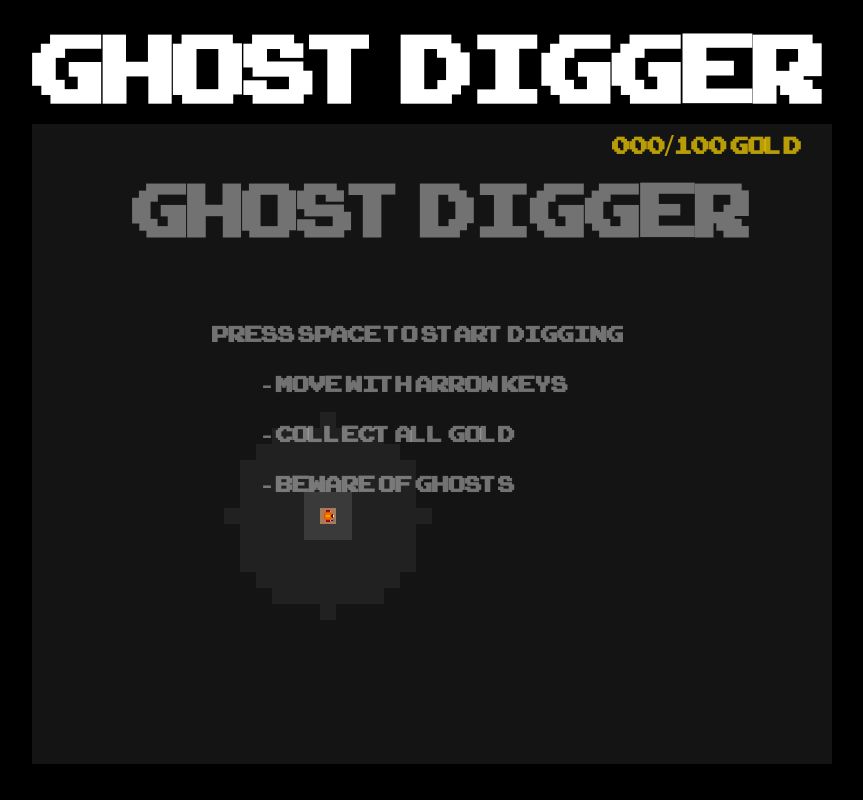
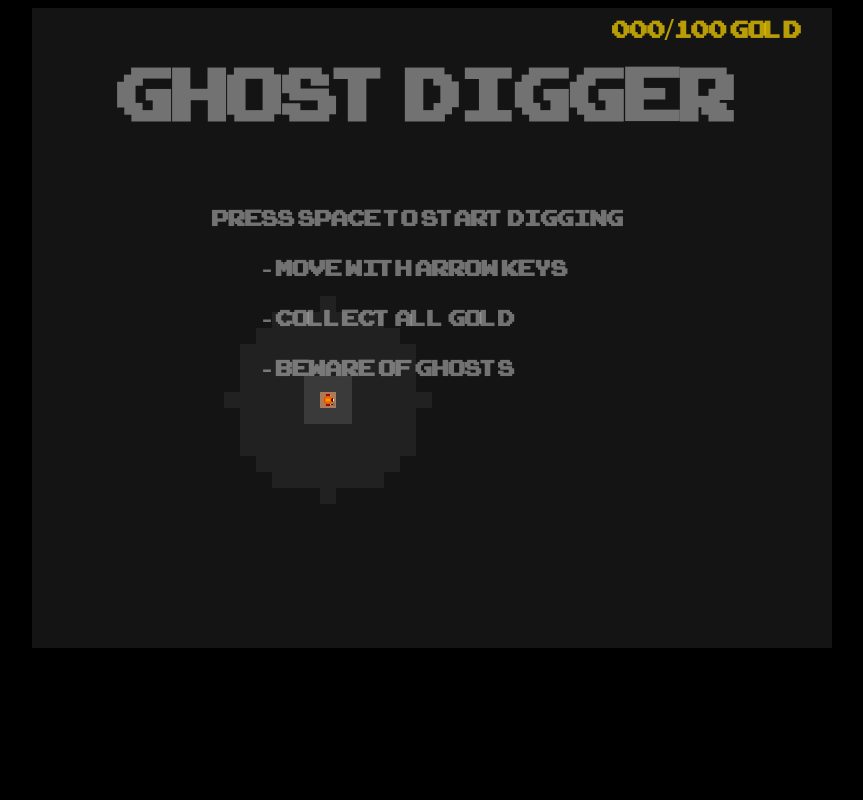
Before and after one commit to finnp/ghostdigger, a plain HTML site: page index.html in a window 1280 px wide. Shown: the whole page, without its empty margins (208-1071 px from the left). Drawn offline with Linux system fonts and the light colour scheme.

Commit message:
most recent version

```diff
--- a/game.js
+++ b/game.js
@@ -173,7 +173,7 @@ Game.prototype.draw = function(timestamp) {
         Math.floor(this.offsetY)
       )
       this.context.fillStyle = "rgba(0,0,0,0.4)"
-      if(this.player.distance(j, i) > 6) {
+      if(this.player.distance(j, i) > 36) {
         this.context.fillRect(
           Math.floor(this.offsetX * j),
           Math.floor(this.offsetY * i),
@@ -189,7 +189,7 @@ Game.prototype.draw = function(timestamp) {
   // draw player
   this.player.render(context)
   this.enemies.forEach(function (enemy) {
-    if(this.player.distance(enemy.pos.x, enemy.pos.y) <= 6) {
+    if(this.player.distance(enemy.pos.x, enemy.pos.y) <= 36) {
       enemy.render(context)
     }
   }.bind(this))
@@ -217,7 +217,7 @@ Game.prototype.draw = function(timestamp) {
   } else if(this.state === 'start') {
     context.fillStyle = 'rgba(255, 255, 255, 0.4)'
     context.font = 'bold 100px Arcade'
-    context.fillText('ghost digger', 100, this.height/2 - 200)
+    context.fillText('ghost digger', 85, this.height/2 - 200)
     context.font = 'bold 30px Arcade'
     context.fillText('press space to start digging', 180, this.height/2 - 100)
     context.fillText('- move with arrow keys', 230, this.height/2 - 50)
@@ -324,7 +324,8 @@ function Player(game) {
 Player.prototype = Object.create(Character.prototype)
 
 Player.prototype.distance = function (x, y) {
-  return Math.sqrt(Math.pow(x - this.pos.x, 2) + Math.pow(y - this.pos.y, 2))
+  //squared
+  return Math.pow(x - this.pos.x, 2) + Math.pow(y - this.pos.y, 2)
 }
 
 Player.prototype.move = function () {
--- a/index.html
+++ b/index.html
@@ -27,7 +27,7 @@
     }
     </style>
     <div id="screen">
-    <h1>ghost digger</h1>
+    <!-- <h1>ghost digger</h1> -->
     <canvas id="game" width="800" height="640"></canvas>
     </div>
     <script src="game.js"></script>
```
